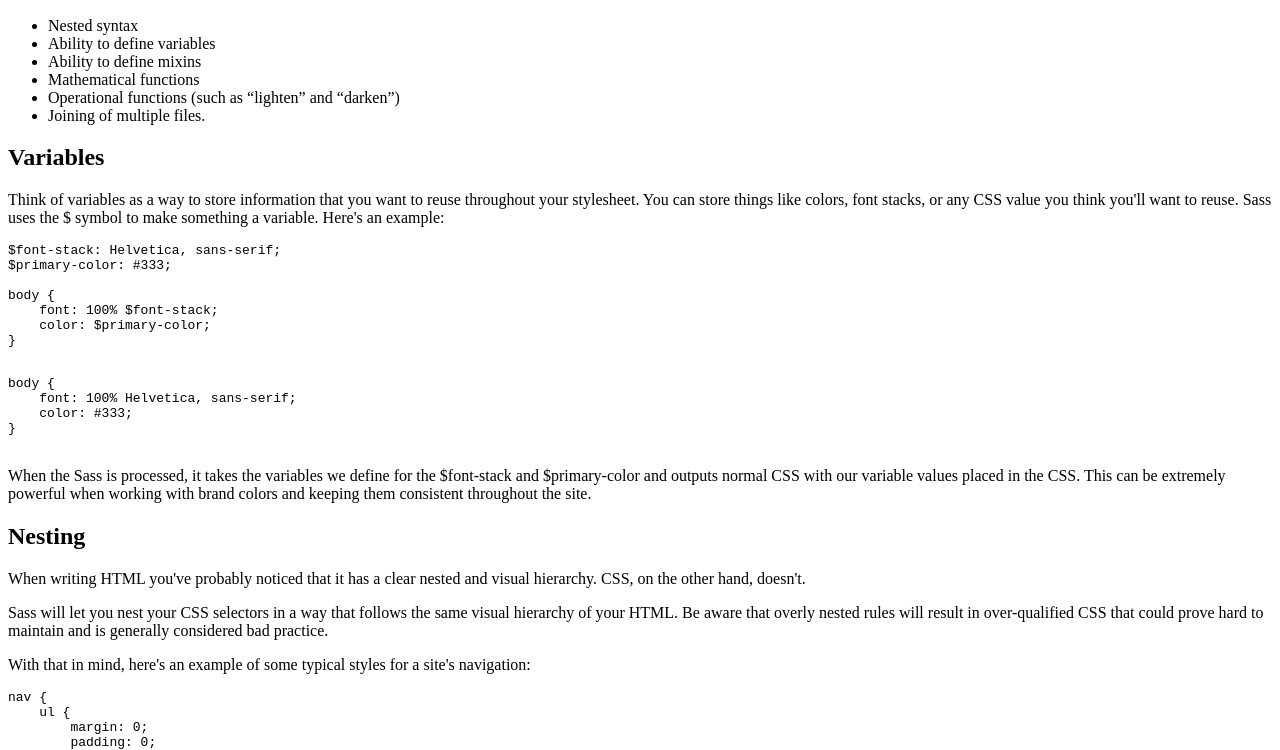
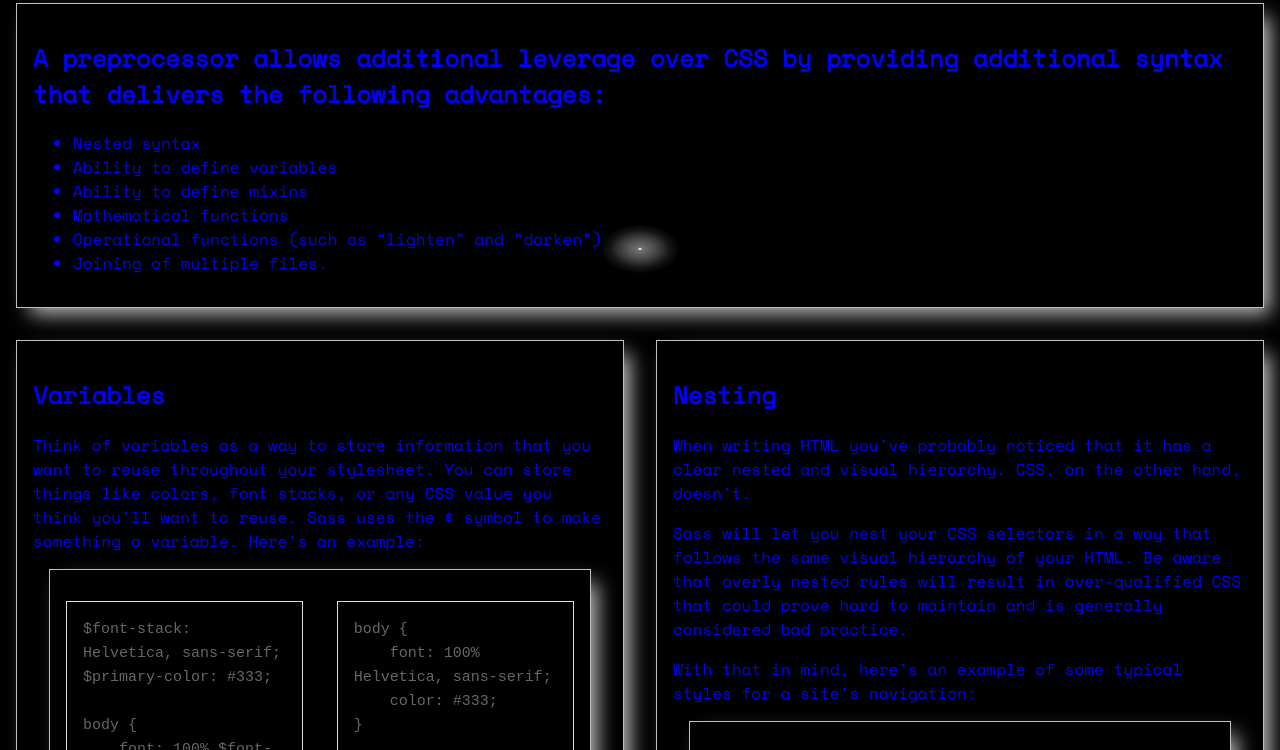
Before and after one commit to KarolinaDys/sass-challenge, a plain HTML site: page index.html in a window 1280 px wide. Shown: the part 151-901 px from the top of the page. Drawn offline with nearby package versions, Linux system fonts and the light colour scheme.

Commit message:
blue works

```diff
--- a/blue.scss
+++ b/blue.scss
@@ -2,4 +2,4 @@ $pixel16: 16px;
 $color: blue;
 $color-background: red;
 
-@import "/styled";
+@import "styled.scss";
--- a/styled.scss
+++ b/styled.scss
@@ -1,5 +1,3 @@
-
-
 
 
 @mixin  shadow{
```
Also changed, not shown: blue.css, 1 other file.
